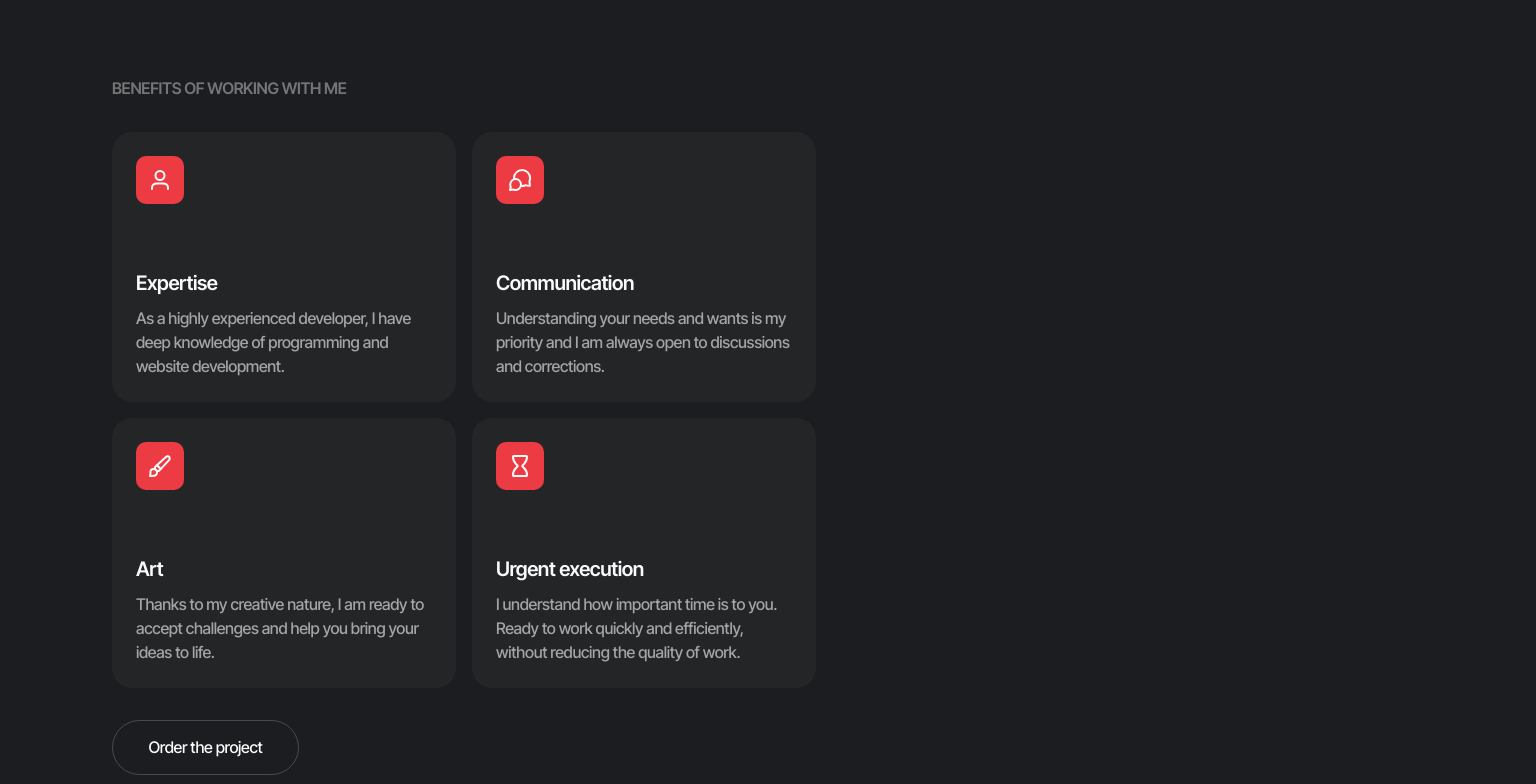
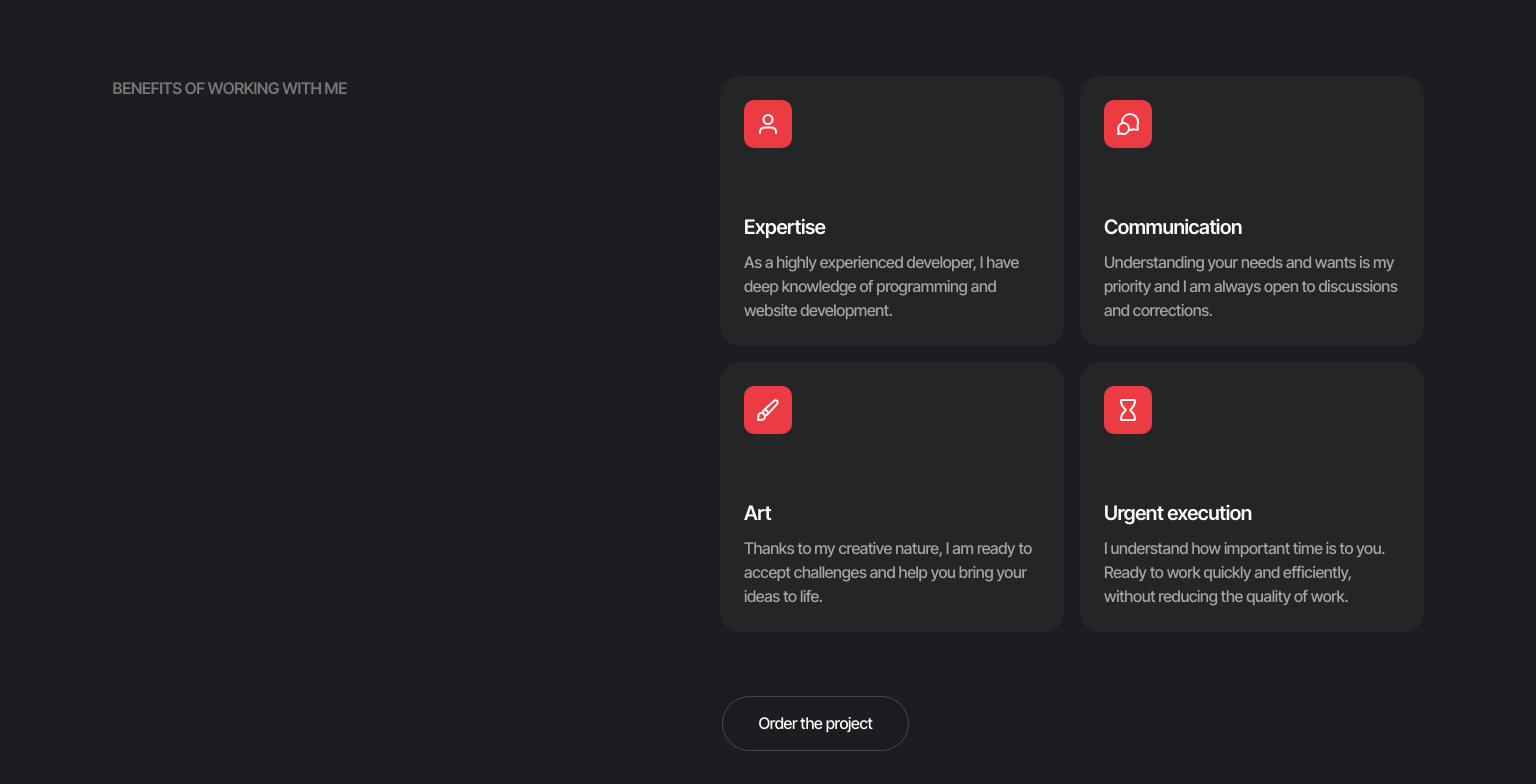
Before and after one commit to Hanna-Bondarenko/Portfolio-project-06, a website built with Vite: page src/index.html in a window 1536 px wide. Shown: the part 1520-2304 px from the top of the page. Built offline with nearby package versions, Linux system fonts and the light colour scheme; no server answers; what accordion-js, izitoast would draw is missing.

Commit message:
+id, fixed bug with element

```diff
--- a/src/css/benefits.css
+++ b/src/css/benefits.css
@@ -104,10 +104,14 @@
     padding-bottom: 82px;
   }
   .benefits-section-title {
-    width: 284px;
+    margin-right: 373px;
   }
   .benefits-cards-conteiner {
+    display: flex;
     flex-wrap: wrap;
     justify-content: flex-end;
   }
+  .benefits-btn-container {
+    margin-left: 610px;
+  }
 }
--- a/src/partials/benefits.html
+++ b/src/partials/benefits.html
@@ -1,8 +1,9 @@
 <!-- ============ BENEFITS ============ -->
 <section class="benefits-section" id="benefits">
   <div class="container benefits-container">
+    <div class="benefits-cards-conteiner">
     <h2 class="benefits-section-title">Benefits of working with me</h2>
-    <div class="benefits-cards-conteiner">
+
       <ul class="benefits-list">
         <div class="benefits-cards">
           <li class="benefits-item">
@@ -60,10 +61,12 @@
             </p>
           </li>
         </div>
+        </div>
       </ul>
-      <button class="benefits-btn" type="button" href="#work-together">
-        Order the project
-      </button>
-    </div>
+      <div class="benefits-btn-container">
+        <button class="benefits-btn" type="button" href="#work-together">
+          Order the project
+        </button>
+      </div>
   </div>
 </section>
```
